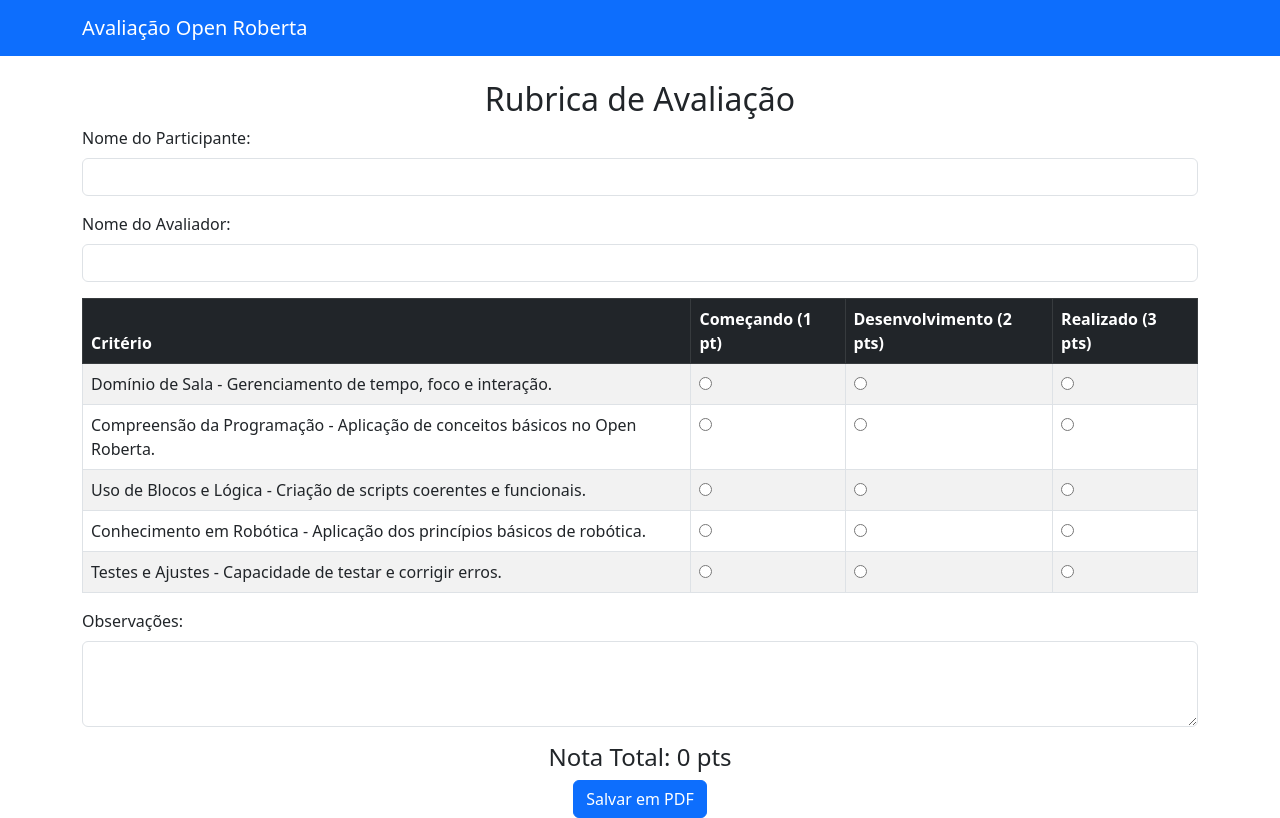
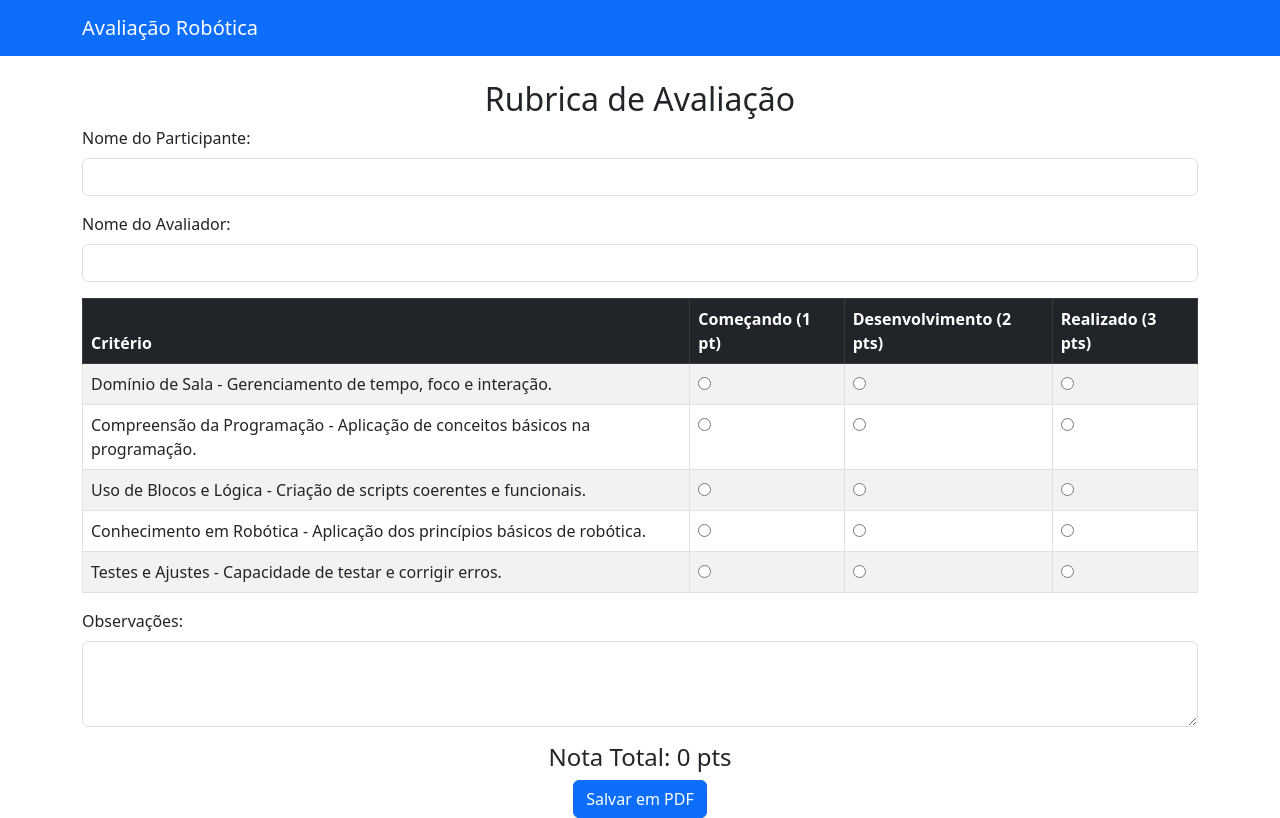
Before and after one commit to gv137/avaliacao, a plain HTML site: page index.html in a window 1280 px wide. Drawn offline with nearby package versions, Linux system fonts and the light colour scheme.

Commit message:
Add files via upload

```diff
--- a/index.html
+++ b/index.html
@@ -10,7 +10,7 @@
 <body>
     <nav class="navbar navbar-expand-lg navbar-dark bg-primary">
         <div class="container">
-            <a class="navbar-brand" href="#">Avaliação Open Roberta</a>
+            <a class="navbar-brand" href="#">Avaliação Robótica</a>
         </div>
     </nav>
     <div class="container mt-4">
@@ -40,7 +40,7 @@
                     <td><input type="radio" name="dominio" value="3" onclick="calcularNota()"></td>
                 </tr>
                 <tr>
-                    <td>Compreensão da Programação - Aplicação de conceitos básicos no Open Roberta.</td>
+                    <td>Compreensão da Programação - Aplicação de conceitos básicos na programação.</td>
                     <td><input type="radio" name="programacao" value="1" onclick="calcularNota()"></td>
                     <td><input type="radio" name="programacao" value="2" onclick="calcularNota()"></td>
                     <td><input type="radio" name="programacao" value="3" onclick="calcularNota()"></td>
```
